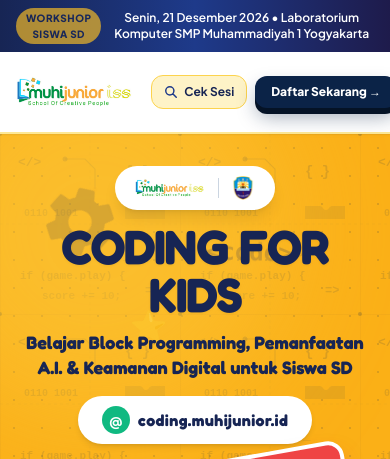
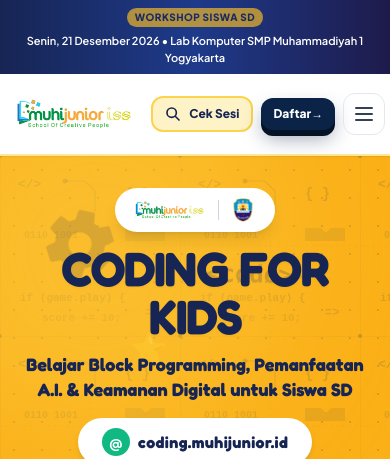
Before and after one commit to marco002-code/codingforkids, a Laravel app: page / in a window 390 px wide; the page is wider, and only the part inside the window is pictured. Shown: the top 459 px of that part. Run offline with Laravel 12, Linux system fonts and the light colour scheme; data comes from the database, SQL or seed files in the repository; some libraries are stand-ins or nearby versions.

Commit message:
Remove duplicate SMP logo beside Cek Sesi, widen Cek Sesi card, and enhance mobile/tablet/desktop responsiveness across all views

```diff
--- a/resources/views/landing.blade.php
+++ b/resources/views/landing.blade.php
@@ -644,117 +644,117 @@
 
             <!-- RUNDOWN SESI 1 CONTENT -->
             <div id="rundownSesi1" class="space-y-4 transition-all">
-                <div class="cartoon-box p-5 flex items-center justify-between gap-4">
-                    <div class="flex items-center gap-4">
-                        <span class="px-3.5 py-1.5 rounded-xl bg-slate-100 font-mono font-black text-xs text-slate-800 shrink-0 border border-slate-300">07:00 – 07:30</span>
+                <div class="cartoon-box p-4 sm:p-5 flex flex-col sm:flex-row sm:items-center justify-between gap-3 sm:gap-4">
+                    <div class="flex flex-col sm:flex-row sm:items-center gap-2 sm:gap-4">
+                        <span class="px-3 py-1.5 rounded-xl bg-slate-100 font-mono font-black text-xs text-slate-800 shrink-0 border border-slate-300 w-fit">07:00 – 07:30</span>
                         <div>
                             <h4 class="font-display font-black text-slate-900 text-sm sm:text-base">Registrasi Ulang &amp; Pengambilan Name Tag</h4>
                             <p class="text-xs text-slate-600 font-medium">Check-in scan QR Code E-Ticket atau sebutkan 5 huruf kode registrasi, pembagian Name Tag dan persiapan komputer di Lab TIK 1 &amp; Lab TIK 3.</p>
                         </div>
                     </div>
-                    <span class="text-xs font-bold text-slate-500 shrink-0">30 Menit</span>
+                    <span class="text-xs font-bold text-slate-500 shrink-0 sm:text-right">30 Menit</span>
                 </div>
 
-                <div class="cartoon-box p-5 border-l-8 border-l-blue-900 flex items-center justify-between gap-4">
-                    <div class="flex items-center gap-4">
-                        <span class="px-3.5 py-1.5 rounded-xl bg-blue-100 font-mono font-black text-xs text-blue-900 shrink-0 border border-blue-300">07:30 – 08:35</span>
+                <div class="cartoon-box p-4 sm:p-5 border-l-8 border-l-blue-900 flex flex-col sm:flex-row sm:items-center justify-between gap-3 sm:gap-4">
+                    <div class="flex flex-col sm:flex-row sm:items-center gap-2 sm:gap-4">
+                        <span class="px-3 py-1.5 rounded-xl bg-blue-100 font-mono font-black text-xs text-blue-900 shrink-0 border border-blue-300 w-fit">07:30 – 08:35</span>
                         <div>
                             <h4 class="font-display font-black text-slate-900 text-sm sm:text-base">Modul 1: Coding &amp; Praktik Membuat Game 🎮</h4>
                             <p class="text-xs text-slate-600 font-medium">Logika sekuensial, algoritma visual Scratch, dan merakit game interaktif perdana.</p>
                         </div>
                     </div>
-                    <span class="text-xs font-bold text-blue-900 shrink-0">65 Menit</span>
+                    <span class="text-xs font-bold text-blue-900 shrink-0 sm:text-right">65 Menit</span>
                 </div>
 
-                <div class="cartoon-box p-5 flex items-center justify-between gap-4 bg-amber-50/50">
-                    <div class="flex items-center gap-4">
-                        <span class="px-3.5 py-1.5 rounded-xl bg-amber-100 font-mono font-black text-xs text-amber-900 shrink-0 border border-amber-300">08:35 – 08:50</span>
+                <div class="cartoon-box p-4 sm:p-5 flex flex-col sm:flex-row sm:items-center justify-between gap-3 sm:gap-4 bg-amber-50/50">
+                    <div class="flex flex-col sm:flex-row sm:items-center gap-2 sm:gap-4">
+                        <span class="px-3 py-1.5 rounded-xl bg-amber-100 font-mono font-black text-xs text-amber-900 shrink-0 border border-amber-300 w-fit">08:35 – 08:50</span>
                         <div>
                             <h4 class="font-display font-black text-slate-900 text-sm sm:text-base">Istirahat (Snack Time &amp; Fun Quiz) 🍪</h4>
                             <p class="text-xs text-slate-600 font-medium">Waktu istirahat snack lezat 15 menit, kuis seru berhadiah, dan networking teman baru.</p>
                         </div>
                     </div>
-                    <span class="text-xs font-black text-amber-700 shrink-0 bg-amber-100 px-2.5 py-1 rounded-full border border-amber-300">15 Menit Istirahat</span>
+                    <span class="text-xs font-black text-amber-700 shrink-0 bg-amber-100 px-2.5 py-1 rounded-full border border-amber-300 w-fit">15 Menit Istirahat</span>
                 </div>
 
-                <div class="cartoon-box p-5 border-l-8 border-l-purple-900 flex items-center justify-between gap-4">
-                    <div class="flex items-center gap-4">
-                        <span class="px-3.5 py-1.5 rounded-xl bg-purple-100 font-mono font-black text-xs text-purple-900 shrink-0 border border-purple-300">08:50 – 09:30</span>
+                <div class="cartoon-box p-4 sm:p-5 border-l-8 border-l-purple-900 flex flex-col sm:flex-row sm:items-center justify-between gap-3 sm:gap-4">
+                    <div class="flex flex-col sm:flex-row sm:items-center gap-2 sm:gap-4">
+                        <span class="px-3 py-1.5 rounded-xl bg-purple-100 font-mono font-black text-xs text-purple-900 shrink-0 border border-purple-300 w-fit">08:50 – 09:30</span>
                         <div>
                             <h4 class="font-display font-black text-slate-900 text-sm sm:text-base">Modul 2: Pemanfaatan A.I. untuk Belajar 🤖</h4>
                             <p class="text-xs text-slate-600 font-medium">Eksplorasi kecerdasan buatan ramah anak, prompt cilik, dan praktik A.I. sebagai sahabat belajar pintar.</p>
                         </div>
                     </div>
-                    <span class="text-xs font-bold text-purple-900 shrink-0">40 Menit</span>
+                    <span class="text-xs font-bold text-purple-900 shrink-0 sm:text-right">40 Menit</span>
                 </div>
 
-                <div class="cartoon-box p-5 border-l-8 border-l-emerald-800 flex items-center justify-between gap-4">
-                    <div class="flex items-center gap-4">
-                        <span class="px-3.5 py-1.5 rounded-xl bg-emerald-100 font-mono font-black text-xs text-emerald-900 shrink-0 border border-emerald-300">09:30 – 10:00</span>
+                <div class="cartoon-box p-4 sm:p-5 border-l-8 border-l-emerald-800 flex flex-col sm:flex-row sm:items-center justify-between gap-3 sm:gap-4">
+                    <div class="flex flex-col sm:flex-row sm:items-center gap-2 sm:gap-4">
+                        <span class="px-3 py-1.5 rounded-xl bg-emerald-100 font-mono font-black text-xs text-emerald-900 shrink-0 border border-emerald-300 w-fit">09:30 – 10:00</span>
                         <div>
                             <h4 class="font-display font-black text-slate-900 text-sm sm:text-base">Modul 3: Keamanan Digital + Showcase &amp; Sertifikat 🎓</h4>
                             <p class="text-xs text-slate-600 font-medium">Cyber safety Google Interland, pameran hasil karya game, dan penyerahan sertifikat peserta.</p>
                         </div>
                     </div>
-                    <span class="text-xs font-bold text-emerald-800 shrink-0">30 Menit</span>
+                    <span class="text-xs font-bold text-emerald-800 shrink-0 sm:text-right">30 Menit</span>
                 </div>
             </div>
 
             <!-- RUNDOWN SESI 2 CONTENT -->
             <div id="rundownSesi2" class="space-y-4 hidden transition-all">
-                <div class="cartoon-box p-5 flex items-center justify-between gap-4">
-                    <div class="flex items-center gap-4">
-                        <span class="px-3.5 py-1.5 rounded-xl bg-slate-100 font-mono font-black text-xs text-slate-800 shrink-0 border border-slate-300">10:00 – 10:30</span>
+                <div class="cartoon-box p-4 sm:p-5 flex flex-col sm:flex-row sm:items-center justify-between gap-3 sm:gap-4">
+                    <div class="flex flex-col sm:flex-row sm:items-center gap-2 sm:gap-4">
+                        <span class="px-3 py-1.5 rounded-xl bg-slate-100 font-mono font-black text-xs text-slate-800 shrink-0 border border-slate-300 w-fit">10:00 – 10:30</span>
                         <div>
                             <h4 class="font-display font-black text-slate-900 text-sm sm:text-base">Registrasi Ulang &amp; Pengambilan Name Tag</h4>
                             <p class="text-xs text-slate-600 font-medium">Check-in scan QR Code E-Ticket atau sebutkan 5 huruf kode registrasi, pembagian Name Tag dan persiapan komputer di Lab TIK 1 &amp; Lab TIK 3.</p>
                         </div>
                     </div>
-                    <span class="text-xs font-bold text-slate-500 shrink-0">30 Menit</span>
+                    <span class="text-xs font-bold text-slate-500 shrink-0 sm:text-right">30 Menit</span>
                 </div>
 
-                <div class="cartoon-box p-5 border-l-8 border-l-blue-900 flex items-center justify-between gap-4">
-                    <div class="flex items-center gap-4">
-                        <span class="px-3.5 py-1.5 rounded-xl bg-blue-100 font-mono font-black text-xs text-blue-900 shrink-0 border border-blue-300">10:30 – 11:05</span>
+                <div class="cartoon-box p-4 sm:p-5 border-l-8 border-l-blue-900 flex flex-col sm:flex-row sm:items-center justify-between gap-3 sm:gap-4">
+                    <div class="flex flex-col sm:flex-row sm:items-center gap-2 sm:gap-4">
+                        <span class="px-3 py-1.5 rounded-xl bg-blue-100 font-mono font-black text-xs text-blue-900 shrink-0 border border-blue-300 w-fit">10:30 – 11:05</span>
                         <div>
                             <h4 class="font-display font-black text-slate-900 text-sm sm:text-base">Modul 1: Coding &amp; Praktik Membuat Game 🎮</h4>
                             <p class="text-xs text-slate-600 font-medium">Logika sekuensial, algoritma visual Scratch, dan merakit game interaktif perdana.</p>
                         </div>
                     </div>
-                    <span class="text-xs font-bold text-blue-900 shrink-0">35 Menit</span>
+                    <span class="text-xs font-bold text-blue-900 shrink-0 sm:text-right">35 Menit</span>
                 </div>
 
-                <div class="cartoon-box p-5 flex items-center justify-between gap-4 bg-amber-50/50">
-                    <div class="flex items-center gap-4">
-                        <span class="px-3.5 py-1.5 rounded-xl bg-amber-100 font-mono font-black text-xs text-amber-900 shrink-0 border border-amber-300">11:05 – 11:20</span>
+                <div class="cartoon-box p-4 sm:p-5 flex flex-col sm:flex-row sm:items-center justify-between gap-3 sm:gap-4 bg-amber-50/50">
+                    <div class="flex flex-col sm:flex-row sm:items-center gap-2 sm:gap-4">
+                        <span class="px-3 py-1.5 rounded-xl bg-amber-100 font-mono font-black text-xs text-amber-900 shrink-0 border border-amber-300 w-fit">11:05 – 11:20</span>
                         <div>
                             <h4 class="font-display font-black text-slate-900 text-sm sm:text-base">Istirahat (Snack Time &amp; Fun Quiz) 🍪</h4>
                             <p class="text-xs text-slate-600 font-medium">Waktu istirahat snack lezat 15 menit, ice breaking seru berhadiah, dan networking teman baru.</p>
                         </div>
                     </div>
-                    <span class="text-xs font-black text-amber-700 shrink-0 bg-amber-100 px-2.5 py-1 rounded-full border border-amber-300">15 Menit Istirahat</span>
+                    <span class="text-xs font-black text-amber-700 shrink-0 bg-amber-100 px-2.5 py-1 rounded-full border border-amber-300 w-fit">15 Menit Istirahat</span>
                 </div>
 
-                <div class="cartoon-box p-5 border-l-8 border-l-purple-900 flex items-center justify-between gap-4">
-                    <div class="flex items-center gap-4">
-                        <span class="px-3.5 py-1.5 rounded-xl bg-purple-100 font-mono font-black text-xs text-purple-900 shrink-0 border border-purple-300">11:20 – 11:45</span>
+                <div class="cartoon-box p-4 sm:p-5 border-l-8 border-l-purple-900 flex flex-col sm:flex-row sm:items-center justify-between gap-3 sm:gap-4">
+                    <div class="flex flex-col sm:flex-row sm:items-center gap-2 sm:gap-4">
+                        <span class="px-3 py-1.5 rounded-xl bg-purple-100 font-mono font-black text-xs text-purple-900 shrink-0 border border-purple-300 w-fit">11:20 – 11:45</span>
                         <div>
                             <h4 class="font-display font-black text-slate-900 text-sm sm:text-base">Modul 2: Pemanfaatan A.I. untuk Belajar 🤖</h4>
                             <p class="text-xs text-slate-600 font-medium">Eksplorasi kecerdasan buatan ramah anak, prompt cilik, dan praktik A.I. sebagai sahabat belajar pintar.</p>
                         </div>
                     </div>
-                    <span class="text-xs font-bold text-purple-900 shrink-0">25 Menit</span>
+                    <span class="text-xs font-bold text-purple-900 shrink-0 sm:text-right">25 Menit</span>
                 </div>
 
-                <div class="cartoon-box p-5 border-l-8 border-l-emerald-800 flex items-center justify-between gap-4">
-                    <div class="flex items-center gap-4">
-                        <span class="px-3.5 py-1.5 rounded-xl bg-emerald-100 font-mono font-black text-xs text-emerald-900 shrink-0 border border-emerald-300">11:45 – 12:00</span>
+                <div class="cartoon-box p-4 sm:p-5 border-l-8 border-l-emerald-800 flex flex-col sm:flex-row sm:items-center justify-between gap-3 sm:gap-4">
+                    <div class="flex flex-col sm:flex-row sm:items-center gap-2 sm:gap-4">
+                        <span class="px-3 py-1.5 rounded-xl bg-emerald-100 font-mono font-black text-xs text-emerald-900 shrink-0 border border-emerald-300 w-fit">11:45 – 12:00</span>
                         <div>
                             <h4 class="font-display font-black text-slate-900 text-sm sm:text-base">Modul 3: Keamanan Digital + Showcase &amp; Sertifikat 🎓</h4>
                             <p class="text-xs text-slate-600 font-medium">Cyber safety Google Interland, pameran hasil karya game, dan penyerahan sertifikat peserta.</p>
                         </div>
                     </div>
-                    <span class="text-xs font-bold text-emerald-800 shrink-0">15 Menit</span>
+                    <span class="text-xs font-bold text-emerald-800 shrink-0 sm:text-right">15 Menit</span>
                 </div>
             </div>
         </div>
--- a/resources/views/layouts/app.blade.php
+++ b/resources/views/layouts/app.blade.php
@@ -266,11 +266,11 @@
 <body class="bg-coding-grid text-slate-800 antialiased min-h-screen flex flex-col selection:bg-amber-400 selection:text-slate-900">
 
     <!-- Top Announcement Bar -->
-    <div class="bg-gradient-to-r from-blue-950 via-blue-900 to-indigo-950 text-white text-xs sm:text-sm py-2 px-4 text-center font-semibold shadow-xs no-print flex items-center justify-center gap-2">
-        <span class="inline-block bg-amber-400 text-blue-950 px-2.5 py-0.5 rounded-full text-[10px] font-black uppercase tracking-wider animate-pulse">
+    <div class="bg-gradient-to-r from-blue-950 via-blue-900 to-indigo-950 text-white text-[11px] sm:text-xs md:text-sm py-2 px-3 sm:px-4 text-center font-semibold shadow-xs no-print flex flex-wrap items-center justify-center gap-1.5 sm:gap-2">
+        <span class="inline-block bg-amber-400 text-blue-950 px-2 py-0.5 rounded-full text-[10px] font-black uppercase tracking-wider animate-pulse">
             Workshop Siswa SD
         </span>
-        <span>Senin, 21 Desember 2026 &bull; Laboratorium Komputer SMP Muhammadiyah 1 Yogyakarta</span>
+        <span>Senin, 21 Desember 2026 &bull; Lab Komputer SMP Muhammadiyah 1 Yogyakarta</span>
     </div>
 
     <!-- Navigation Bar: Muhijunior ISS & SMP Muh 1 Yogya -->
@@ -309,22 +309,14 @@
 
             <!-- Right Actions Area -->
             <div class="flex items-center gap-2 sm:gap-3 shrink-0">
-                <!-- SMP Muh 1 Crest Badge (Compact & Elegant) -->
-                <div class="hidden xl:flex items-center gap-2 pl-3 border-l border-slate-200 text-right">
-                    <img src="{{ asset('images/logo-smp-muh1.png') }}" alt="SMP Muhammadiyah 1 Yogyakarta" class="h-9 w-9 object-contain rounded-full border-2 border-amber-400 shadow-xs">
-                    <div>
-                        <span class="block text-[11px] font-black text-blue-900 leading-tight">SMP Muh 1</span>
-                        <span class="block text-[9px] font-bold text-slate-400 tracking-wider">YOGYAKARTA</span>
-                    </div>
-                </div>
-
-                <button type="button" onclick="openTicketSearchModal()" class="inline-flex items-center gap-1.5 px-3 py-2 text-xs font-bold text-blue-950 bg-amber-100 hover:bg-amber-200 rounded-xl border border-amber-300 transition-all whitespace-nowrap">
-                    <svg class="w-3.5 h-3.5 text-blue-900" fill="none" stroke="currentColor" viewBox="0 0 24 24"><path stroke-linecap="round" stroke-linejoin="round" stroke-width="2.5" d="M21 21l-6-6m2-5a7 7 0 11-14 0 7 7 0 0114 0z"></path></svg>
-                    <span>Cek Sesi</span>
+                <button type="button" onclick="openTicketSearchModal()" class="inline-flex items-center justify-center gap-2 px-3 sm:px-4 md:px-5 py-2 sm:py-2.5 text-xs sm:text-sm font-black text-blue-950 bg-amber-100 hover:bg-amber-200 rounded-xl sm:rounded-2xl border-2 border-amber-300 hover:border-amber-400 transition-all shadow-xs hover:shadow-sm whitespace-nowrap">
+                    <svg class="w-4 h-4 text-blue-950 shrink-0" fill="none" stroke="currentColor" viewBox="0 0 24 24"><path stroke-linecap="round" stroke-linejoin="round" stroke-width="2.5" d="M21 21l-6-6m2-5a7 7 0 11-14 0 7 7 0 0114 0z"></path></svg>
+                    <span class="hidden md:inline">Cek Pembagian Sesi</span>
+                    <span class="md:hidden">Cek Sesi</span>
                 </button>
 
-                <a href="{{ request()->routeIs('home') ? '#pendaftaran' : route('home') . '#pendaftaran' }}" class="btn-cartoon-blue inline-flex items-center justify-center px-4 py-2 text-xs sm:text-sm font-black rounded-xl whitespace-nowrap">
-                    Daftar Sekarang &rarr;
+                <a href="{{ request()->routeIs('home') ? '#pendaftaran' : route('home') . '#pendaftaran' }}" class="btn-cartoon-blue inline-flex items-center justify-center px-3 sm:px-4 py-2 sm:py-2.5 text-xs sm:text-sm font-black rounded-xl sm:rounded-2xl whitespace-nowrap">
+                    <span>Daftar</span><span class="hidden sm:inline">&nbsp;Sekarang</span> &rarr;
                 </a>
 
                 <!-- Mobile Hamburger Toggle -->
@@ -342,6 +334,15 @@
                 <img src="{{ asset('images/logo-smp-muh1.png') }}" alt="SMP Muhammadiyah 1 Yogyakarta" class="h-8 w-auto object-contain">
                 <span class="text-xs font-black text-blue-950">SMP Muh 1 Yogya</span>
             </div>
+
+            <!-- Quick Action: Cek Sesi Card on Mobile Menu -->
+            <button type="button" onclick="toggleMobileMenu(); openTicketSearchModal();" class="w-full text-left py-2.5 px-3 rounded-xl text-xs sm:text-sm font-black text-blue-950 bg-amber-100 hover:bg-amber-200 border-2 border-amber-300 flex items-center justify-between shadow-2xs">
+                <span class="flex items-center gap-2">
+                    <svg class="w-4 h-4 text-blue-900" fill="none" stroke="currentColor" viewBox="0 0 24 24"><path stroke-linecap="round" stroke-linejoin="round" stroke-width="2.5" d="M21 21l-6-6m2-5a7 7 0 11-14 0 7 7 0 0114 0z"></path></svg>
+                    Cek Pembagian Sesi &amp; E-Ticket
+                </span>
+                <span class="text-xs text-amber-800 font-extrabold">&rarr;</span>
+            </button>
             <a href="{{ request()->routeIs('home') ? '#materi' : route('home') . '#materi' }}" onclick="toggleMobileMenu()" class="block py-2.5 px-3 rounded-xl text-sm font-extrabold text-slate-800 hover:bg-amber-50">
                 🎮 Materi Workshop
             </a>
--- a/resources/views/ticket.blade.php
+++ b/resources/views/ticket.blade.php
@@ -89,11 +89,11 @@
                     <!-- 5-Huruf Unik Random Code -->
                     <div class="my-2">
                         <span class="text-xs font-semibold text-slate-400 uppercase tracking-widest block">Kode Registrasi (5 Huruf)</span>
-                        <div class="inline-flex items-center gap-3 mt-1">
-                            <span class="text-4xl sm:text-5xl font-black text-blue-950 tracking-widest font-mono bg-white px-5 py-2 rounded-2xl border-2 border-blue-950 shadow-sm select-all">
+                        <div class="inline-flex items-center gap-2 sm:gap-3 mt-1">
+                            <span class="text-3xl sm:text-4xl md:text-5xl font-black text-blue-950 tracking-widest font-mono bg-white px-4 sm:px-5 py-2 rounded-2xl border-2 border-blue-950 shadow-sm select-all">
                                 {{ $participant->reg_code }}
                             </span>
-                            <button type="button" onclick="navigator.clipboard.writeText('{{ $participant->reg_code }}'); alert('Kode {{ $participant->reg_code }} disalin!')" title="Salin Kode" class="p-2.5 rounded-xl bg-slate-100 hover:bg-slate-200 text-slate-600 transition-colors border border-slate-300 no-print">
+                            <button type="button" onclick="navigator.clipboard.writeText('{{ $participant->reg_code }}'); alert('Kode {{ $participant->reg_code }} disalin!')" title="Salin Kode" class="p-2 sm:p-2.5 rounded-xl bg-slate-100 hover:bg-slate-200 text-slate-600 transition-colors border border-slate-300 no-print">
                                 <svg class="w-5 h-5" fill="none" stroke="currentColor" viewBox="0 0 24 24"><path stroke-linecap="round" stroke-linejoin="round" stroke-width="2" d="M8 5H6a2 2 0 00-2 2v12a2 2 0 002 2h10a2 2 0 002-2v-1M8 5a2 2 0 002 2h2a2 2 0 002-2M8 5a2 2 0 012-2h2a2 2 0 012 2m0 0h2a2 2 0 012 2v3m2 4H10m0 0l3-3m-3 3l3 3"></path></svg>
                             </button>
                         </div>
```
Also changed, not shown: resources/views/layouts/admin.blade.php (+12 -12 lines), resources/views/peserta-terpilih.blade.php (+39 -1 lines).
